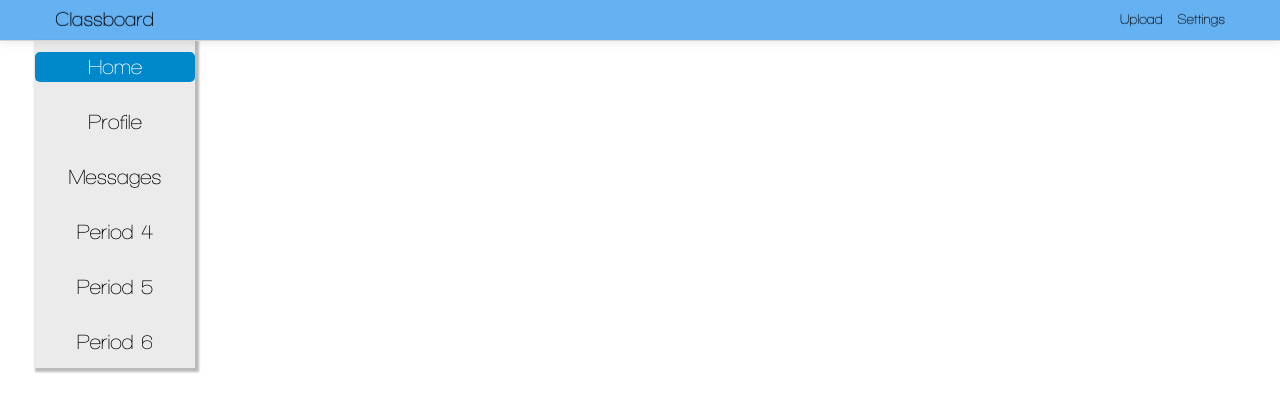
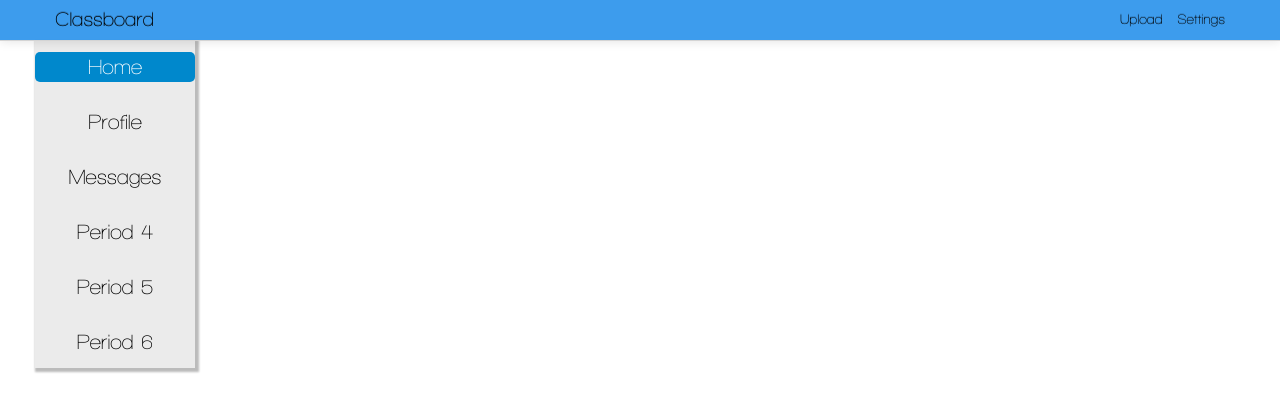
Before and after one commit to akhilnambiar/Whiteback, a Django app: a page that uses backend/templates/home.html in a window 1280 px wide. Shown: the top 412 px of the page. Run offline with Django 3.2, Linux system fonts and the light colour scheme; parts of the project's set-up code (start-up, migrations or seed data) failed here and were passed over; some libraries are stand-ins or nearby versions.

Commit message:
updated bootstrap files

```diff
--- a/static/assets/css/classboard.css
+++ b/static/assets/css/classboard.css
@@ -180,7 +180,7 @@ body {
   margin-top: -490px;
 }
 
-.headerbar .navbar .navbar-inverse .navbar-fixed-top {
+.headerbar, .navbar, .navbar-inverse, .navbar-fixed-top {
   background-color: rgba(46, 148, 236, 0.73)
 }
 
```
